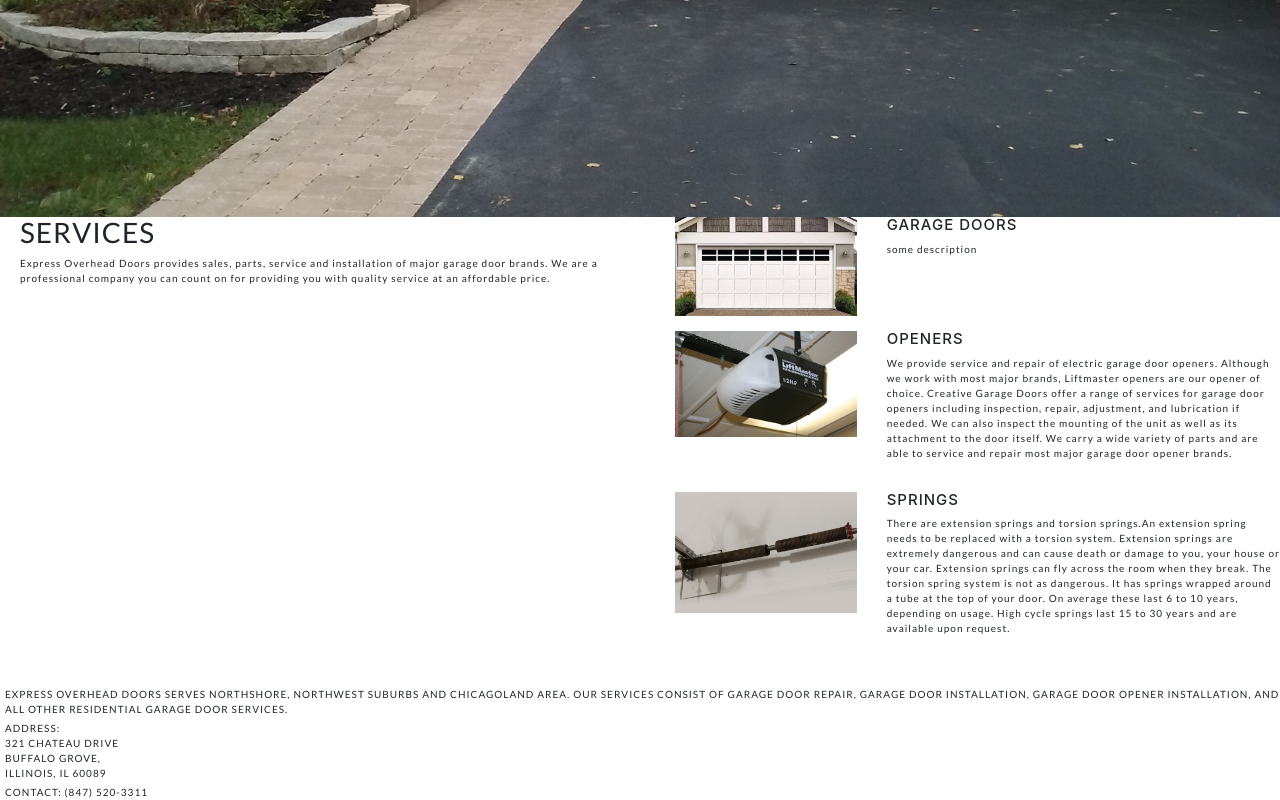
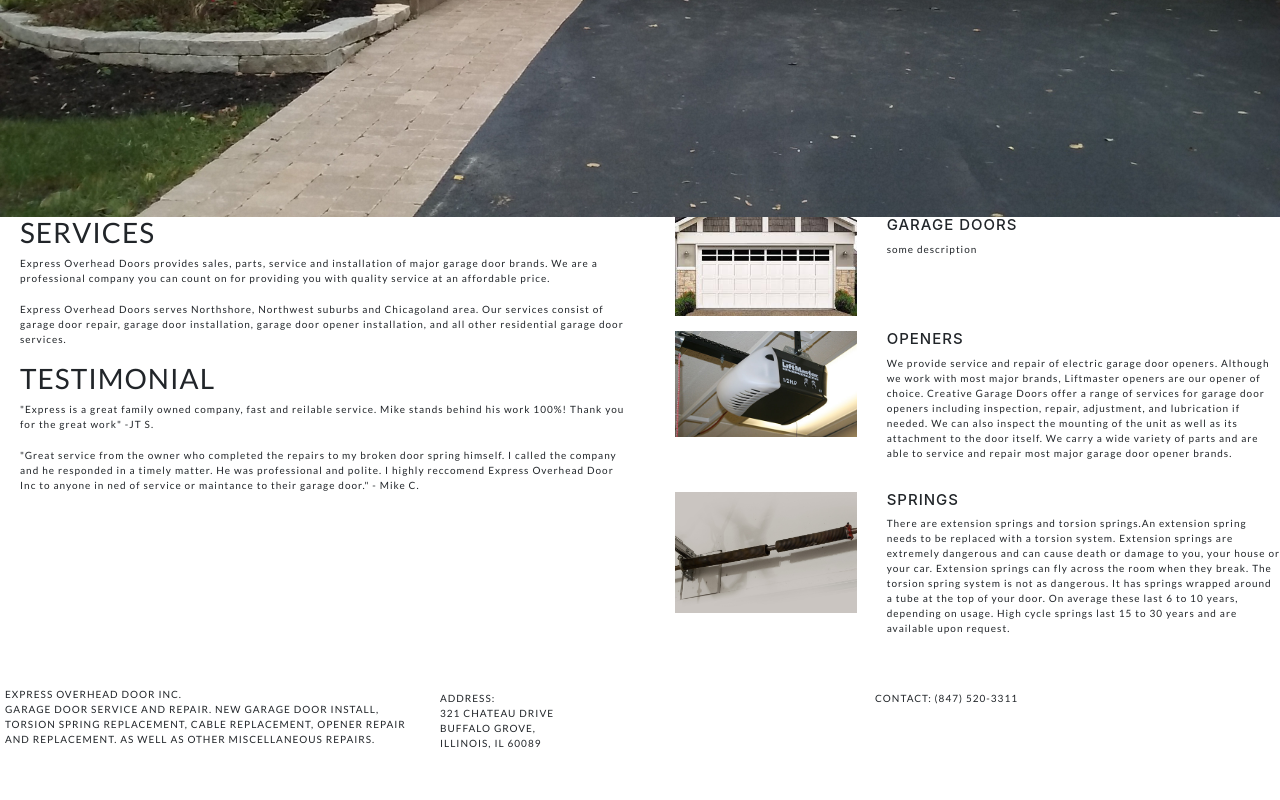
Before and after one commit to Katelynfenchel/Express-Overhead-Door, a website: page index.html in a window 1280 px wide. Shown: the part 651-1451 px from the top of the page. After the commit the page ends 1402 px from the top, so only its background shows below. Drawn offline with nearby package versions, Linux system fonts and the light colour scheme.

Commit message:
updated service section

```diff
--- a/index.html
+++ b/index.html
@@ -75,9 +75,15 @@
     <div class="services col" id="services">
         <!-- this is the left column (bootstrap 2 col 50% width) -->
         <h3 id="service-section">Services</h3>
-        <p class="services-description">Express Overhead Doors provides sales, parts, service and installation of major garage door brands. We
-                are a professional company you can count on for providing you with quality service at an affordable
-                price.</p>
+        <p class="services-description">Express Overhead Doors provides sales, parts, service and installation of major garage door brands. We are a professional company you can count on for providing you with quality service at an affordable price.</p>
+
+        <p class="services-description">Express Overhead Doors serves Northshore, Northwest suburbs and Chicagoland area. Our services consist of garage door repair, garage door installation,  garage door opener installation, and all other residential garage door services.</p>
+
+<h3 class="testimonial-description"> Testimonial </h3>
+
+            <p class="services-description"> "Express is a great family owned company, fast and reilable service. Mike stands behind his work 100%! Thank you for the great work" -JT S.</p>
+
+             <p class="services-description"> "Great service from the owner who completed the repairs to my broken door spring himself. I called the company and he responded in a timely matter. He was professional and polite. I highly reccomend Express Overhead Door Inc to anyone in ned of service or maintance to their garage door." - Mike C.</p>
     </div>
     <div class="left-text col" id="benefits">
         <!-- //this is the right column (bootstrap 2 col 50% width) -->
@@ -118,13 +124,18 @@
 <footer id="bottomPage">
     <div class="information">
         <div class="row">
-            <div class="col-xs-12 col-md-12" id="about"> Express Overhead Doors serves Northshore, Northwest suburbs and Chicagoland area. Our services consist of garage door repair, garage door installation,  garage door opener installation, and all other residential garage door services.
+            <div class="col-xs-12 col-md-4" id="about"> Express Overhead Door Inc.
+            <br>
+                Garage Door Service and Repair. New garage door install, torsion Spring Replacement, cable replacement, opener repair and replacement. As well as other miscellaneous repairs.
+
+
+
 
             </div>
 
 
 
-            <div class="col-xs-12 col-md-12" id="address">Address:
+            <div class="col-xs-12 col-md-4" id="address">Address:
             <br>
             321 Chateau Drive
             <br>
@@ -133,7 +144,7 @@
             Illinois, IL 60089</div>
 
 
-            <div class="col-xs-12 col-md-12" id="phone">Contact: (847) 520-3311</div>
+            <div class="col-xs-12 col-md-4" id="phone">Contact: (847) 520-3311</div>
         </div>
     </div>
 
```
